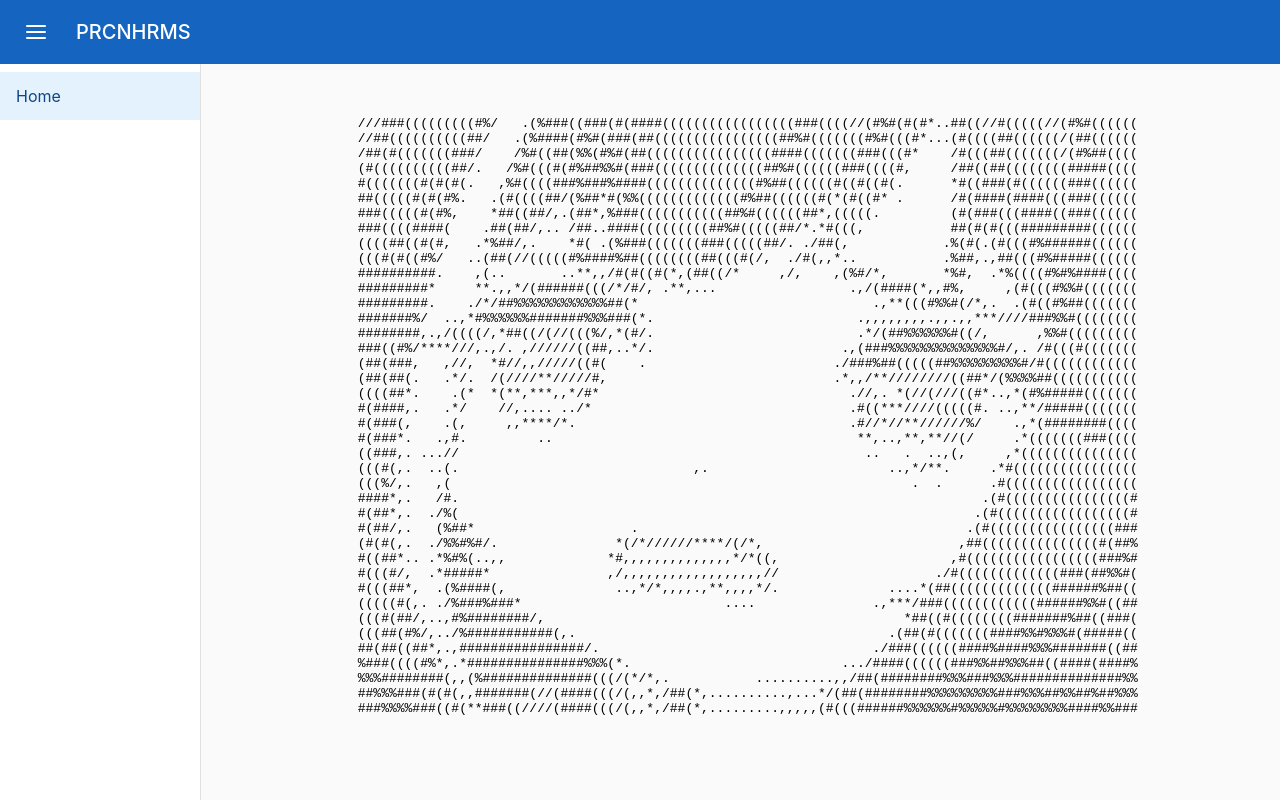
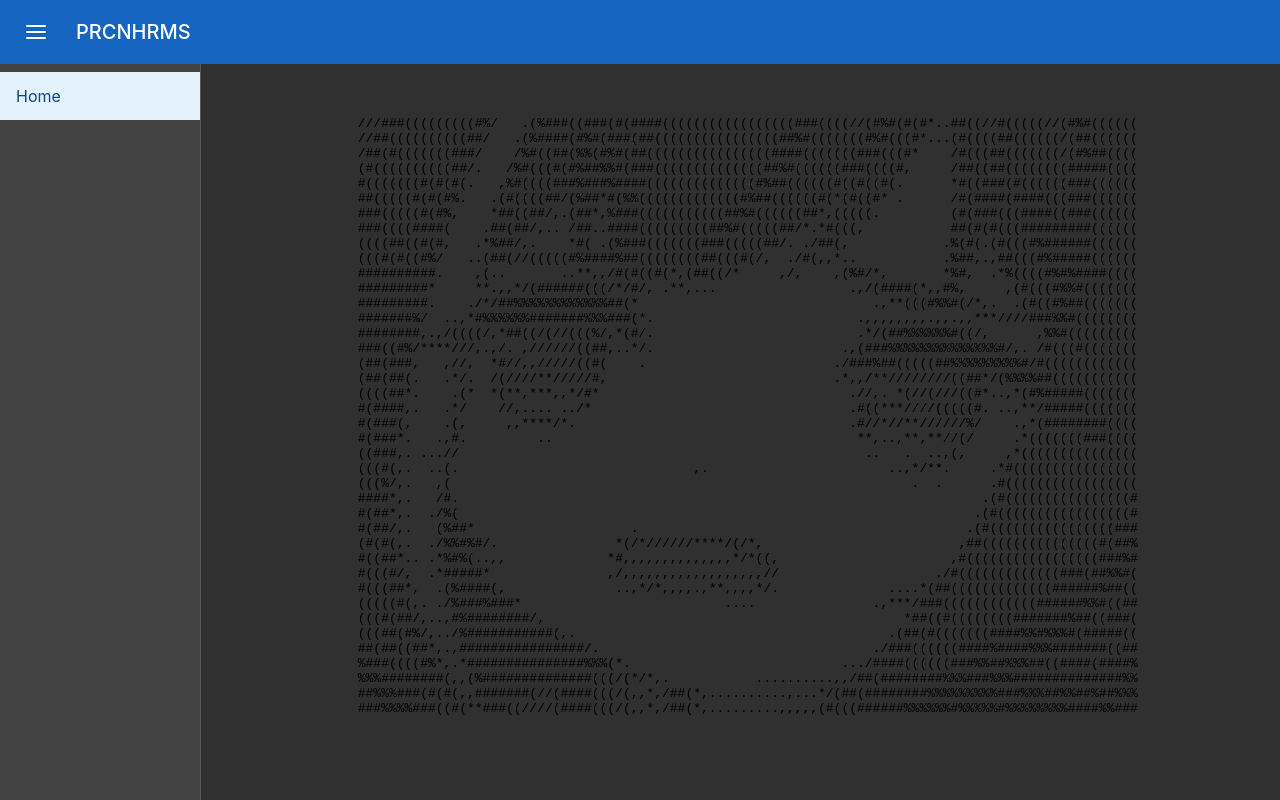
Before and after one commit to dexlansoprazole/PRCNHRMS, a React (Create React App) app in the folder client/: page /home in a window 1280 px wide. Built offline with nearby package versions, Linux system fonts and the light colour scheme; no server answers.

Commit message:
fix: fix style of drawer

```diff
--- a/client/src/App.js
+++ b/client/src/App.js
@@ -22,6 +22,7 @@ import './App.css';
 
 const theme = createMuiTheme({
   palette: {
+    type: 'dark',
     primary: {
       main: blue[800],
       lighter: blue[50]
--- a/client/src/styles.js
+++ b/client/src/styles.js
@@ -60,11 +60,11 @@ export default makeStyles((theme) => ({
     width: 0,
   },
   drawerPaper: {
-    top: 64,
+    top: '64px !important',
   },
   drawerBackdrop: {
-    zIndex: theme.zIndex.drawer - 1,
-    top: '64px',
+    zIndex: theme.zIndex.drawer - 1 + ' !important',
+    top: '64px !important',
     [theme.breakpoints.up('md')]: {
       display: 'none'
     }
@@ -129,7 +129,7 @@ export default makeStyles((theme) => ({
     color: '#fff',
   },
   nested: {
-    paddingLeft: theme.spacing(4),
+    paddingLeft: theme.spacing(4) + ' !important',
   },
   drawerListItemSelected: {
     backgroundColor: theme.palette.primary.lighter + ' !important',
```
